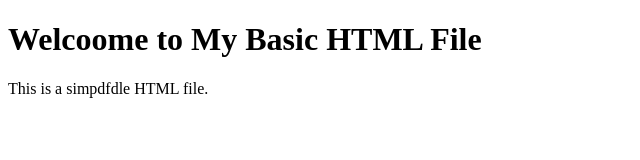
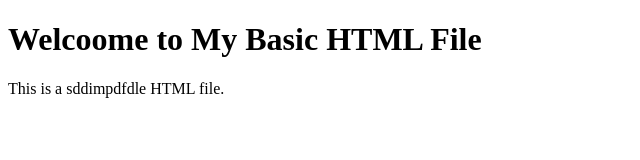
Before and after one commit to a47741753/Project, a plain HTML site: page index.html in a window 1280 px wide. Shown: the full height of the page, 0-640 px from the left. Drawn offline with Linux system fonts and the light colour scheme.

Commit message:
Update index.html

```diff
--- a/index.html
+++ b/index.html
@@ -5,6 +5,6 @@
 </head>
 <body>
     <h1>Welcoome to My Basic HTML File</h1>
-    <p>This is a simpdfdle HTML file.</p>
+    <p>This is a sddimpdfdle HTML file.</p>
 </body>
 </html>
```
